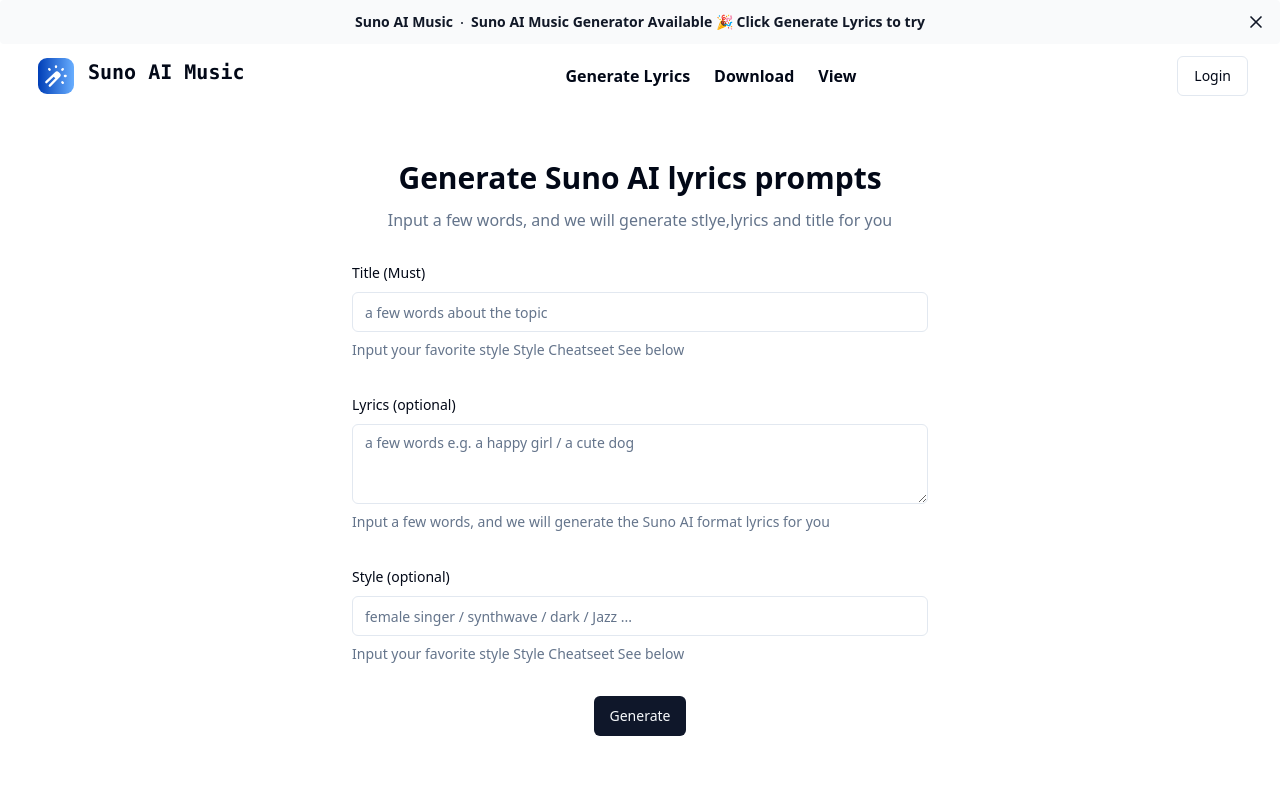
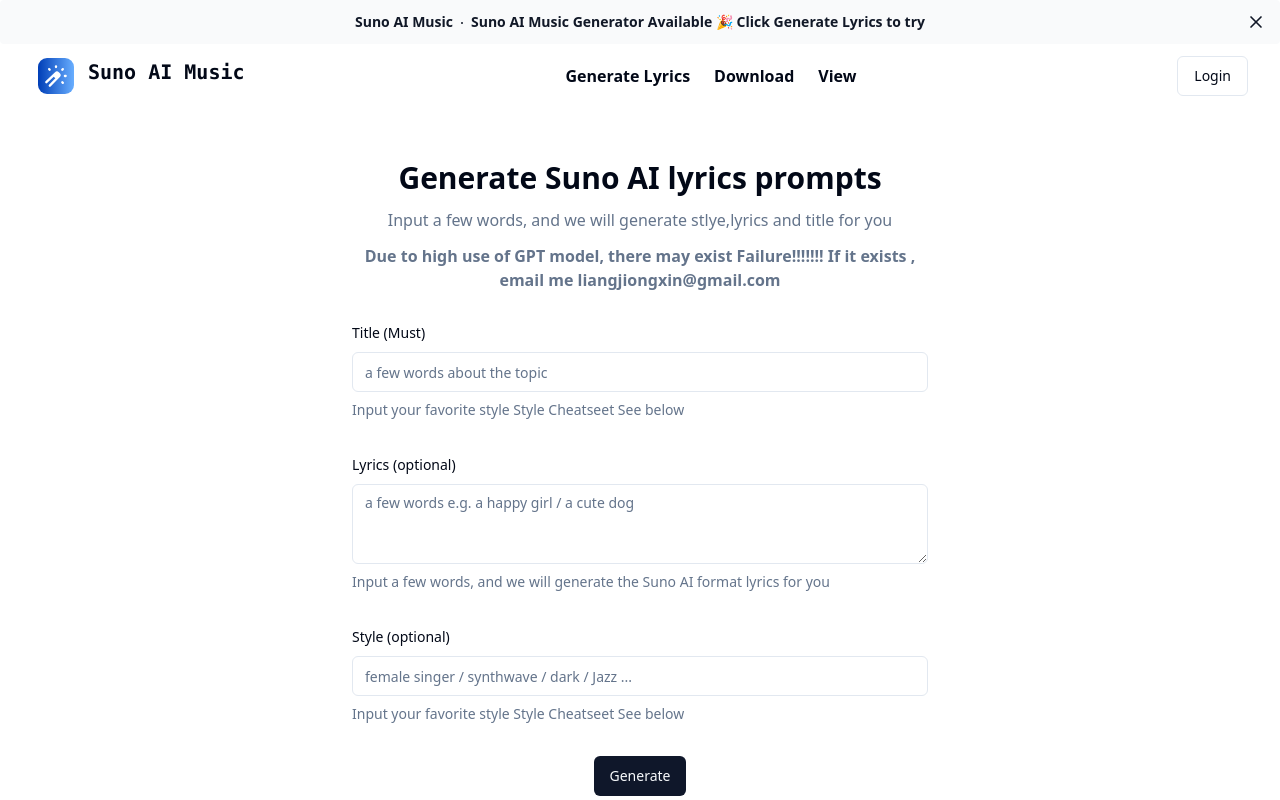
Before and after one commit to Zizwar/suno-ai-view, a Next.js app: page /generate in a window 1280 px wide. Shown: the top 800 px of the page. Built offline with nearby package versions, Linux system fonts and the light colour scheme; no server answers.

Commit message:
feat: email

```diff
--- a/src/app/generate/page.tsx
+++ b/src/app/generate/page.tsx
@@ -15,6 +15,10 @@
         <p className="mx-auto mt-3 w-full max-w-xl text-center text-muted-foreground">
           Input a few words, and we will generate stlye,lyrics and title for you
         </p>
+        <p className="mx-auto mt-3 w-full max-w-xl text-center font-bold text-muted-foreground">
+          Due to high use of GPT model, there may exist Failure!!!!!!! If it
+          exists , <br /> email me liangjiongxin@gmail.com
+        </p>
       </div>
 
       <div className="min-h-[60vh]  w-full max-w-xl ">
```
